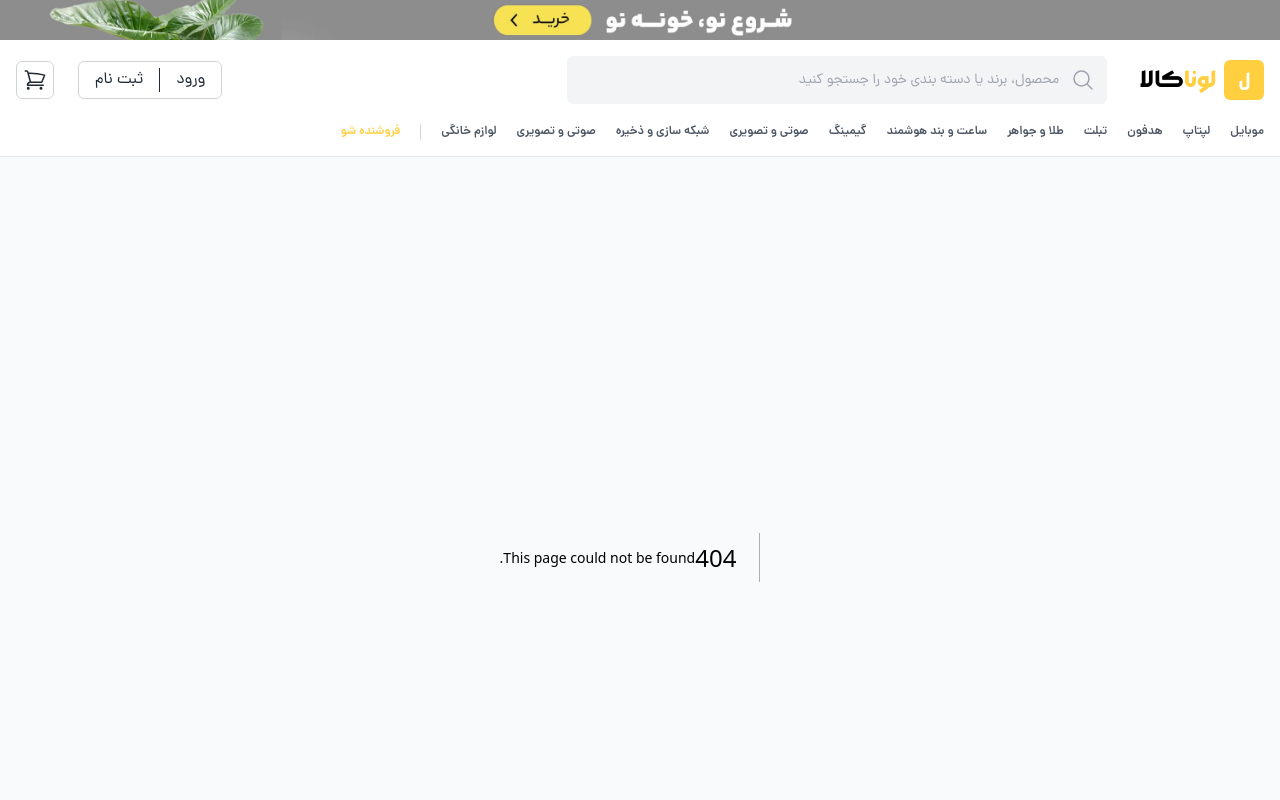
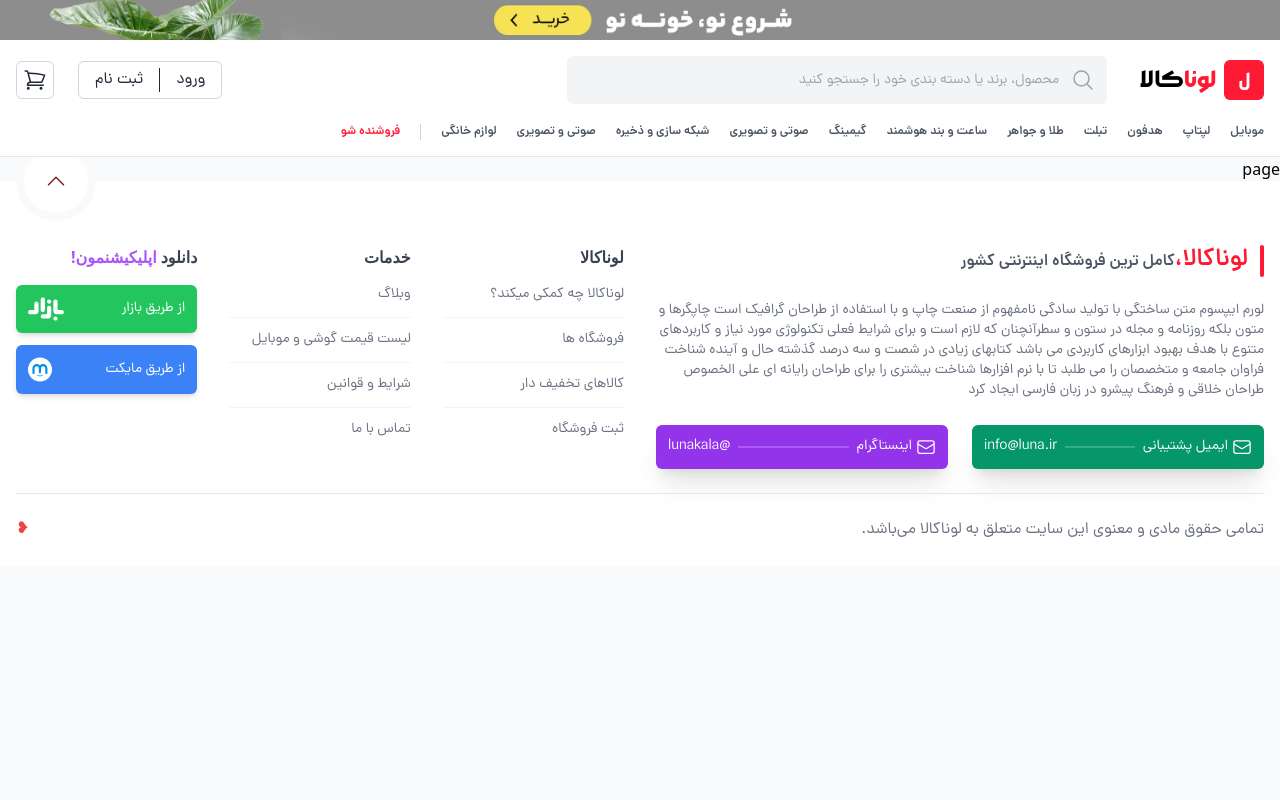
Before and after one commit to rezaeiar/lunakala, a Next.js app: page /products/1 in a window 1280 px wide. Before the commit this address had no page. Shown: the top 800 px of the page. Built offline with nearby package versions, Linux system fonts and the light colour scheme.

Commit message:
feat: Create single pages for each product and list of products

```diff
--- a/app/_components/templates/index/FullWidthBanner/FullWidthBanner.tsx
+++ b/app/_components/templates/index/FullWidthBanner/FullWidthBanner.tsx
@@ -14,12 +14,13 @@
                 />
             </Link>
             <div className="container block md:hidden">
-                <Link href={''} className="rounded-md overflow-hidden">
+                <Link href={''} className="">
                     <Image
                         src={'/images/banner/fwm.png'}
                         alt='full-width-banner'
                         width={2000}
                         height={800}
+                        className='rounded-md'
                     />
                 </Link>
             </div>
--- a/app/_components/templates/index/SliderShowcase/SliderShowcase.tsx
+++ b/app/_components/templates/index/SliderShowcase/SliderShowcase.tsx
@@ -51,7 +51,7 @@
                             alt='festival-banner'
                             width={5000}
                             height={5000}
-                            className='w-full object-cover'
+                            className='h-80 w-full object-cover'
                         />
                     </div>
                     <div className="block md:hidden">
@@ -71,7 +71,7 @@
                             alt='festival-banner'
                             width={5000}
                             height={5000}
-                            className='w-full object-cover'
+                            className='h-80 w-full object-cover'
                         />
                     </div>
                     <div className="block md:hidden">
--- /dev/null
+++ b/app/products/[id]/page.tsx
@@ -0,0 +1,7 @@
+import React from 'react'
+
+export default function page() {
+    return (
+        <div>page</div>
+    )
+}
--- /dev/null
+++ b/app/products/list/[id]/page.tsx
@@ -0,0 +1,7 @@
+import React from 'react'
+
+export default function page() {
+    return (
+        <div>page</div>
+    )
+}
--- a/tailwind.config.ts
+++ b/tailwind.config.ts
@@ -18,8 +18,8 @@
                 morabba: ["var(--font-morabba)"],
             },
             colors: {
-                primary: '#ffcf40',
-                secondary: '#ff1a34'
+                primary: '#ff1a34',
+                secondary: '#ffcf40'
             }
         },
     },
```
Also changed, not shown: public/images/banner/b1.webp, public/images/banner/b2.webp.
